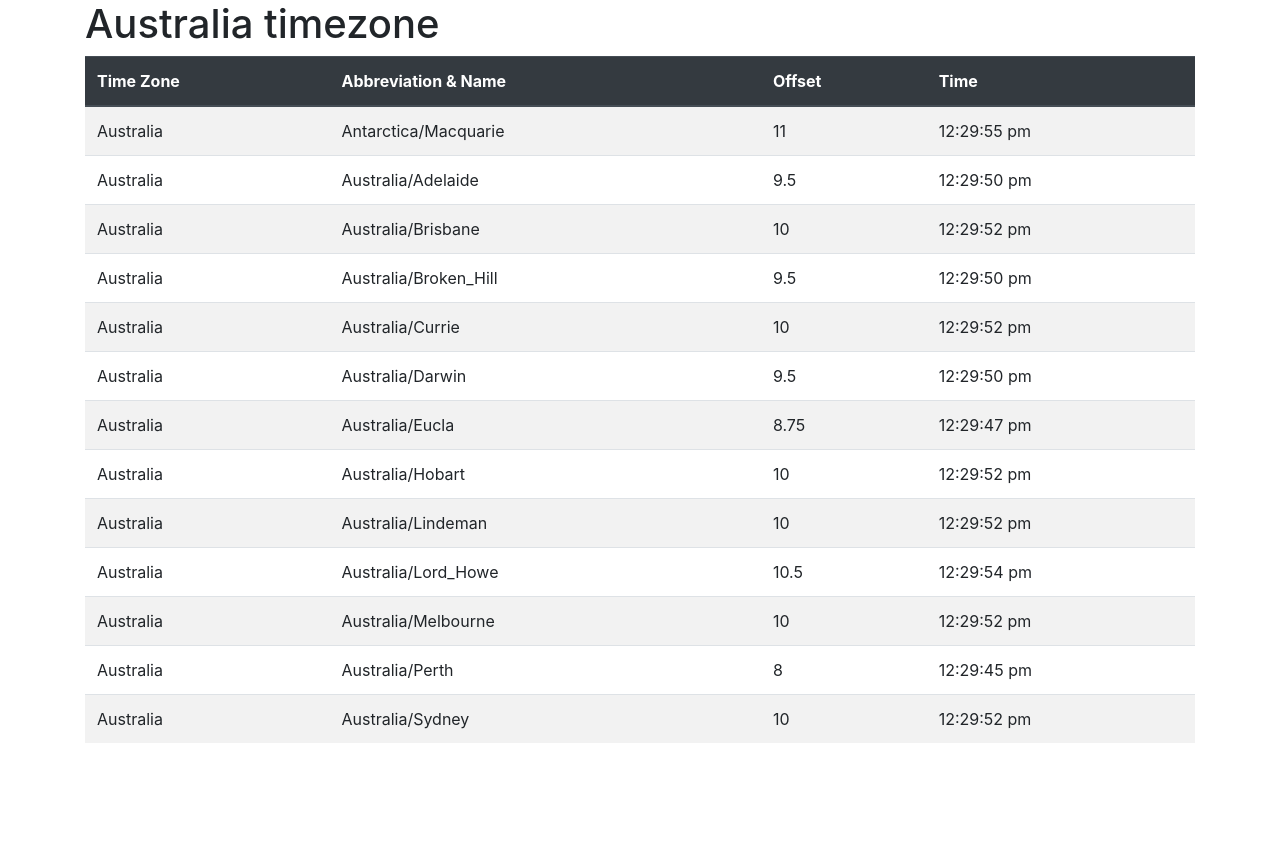
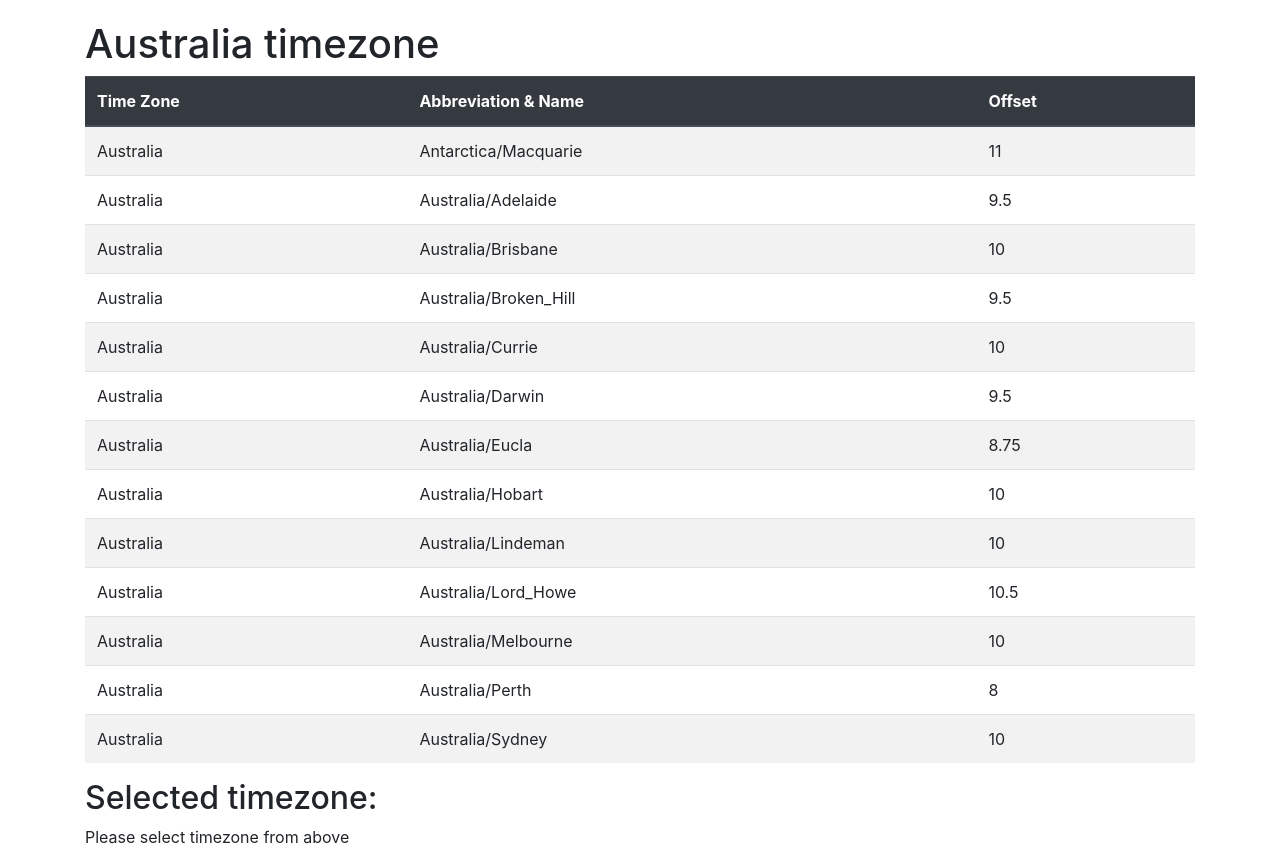
Before and after one commit to ithkfrog/react-timezone, a React (Create React App) app: page / in a window 1280 px wide. Before the commit the page ends 800 px from the top, so only its background shows below. Built offline with nearby package versions, Linux system fonts and the light colour scheme.

Commit message:
Stage1 Add second div to display selected timezone

```diff
--- a/src/App.js
+++ b/src/App.js
@@ -1,13 +1,27 @@
-import React from 'react';
-import TimeZones from './components/timeZone';
+import React, { Component } from "react";
+import SelectedTimezone from "./components/selectedTimezone";
+import TimeZones from "./components/timeZone";
+import { getZones } from "./services/mockTimezone";
 
-function App() {
-  return (
-    <div className="container">
-      <h1>Australia timezone</h1>
-      <TimeZones/>
-    </div>
-  );
+class App extends Component {
+  state = {
+    zones: getZones(),
+    selectedZone: null,
+  };
+
+  render() {
+    return (
+      <div className="container">
+        <TimeZones zones={this.state.zones} onSelected={this.handleSelected} />
+        <SelectedTimezone selectedZone={this.state.selectedZone} />
+      </div>
+    );
+  }
+
+  handleSelected = (zone) => {
+    console.log(zone.timeZone);
+    this.setState({ selectedZone: zone });
+  };
 }
 
 export default App;
--- /dev/null
+++ b/src/components/selectedTimezone.jsx
@@ -0,0 +1,35 @@
+import React, { Component } from "react";
+
+const SelectedTimezone = (props) => {
+  let detail;
+
+  if (!props.selectedZone) {
+    detail = <p>Please select timezone from above</p>;
+  } else {
+    detail = (
+      <div>
+        <p>Timezone: {props.selectedZone.zoneName}</p>
+        <p>Current time: {formatDate(props.selectedZone.timestamp)}</p>
+      </div>
+    );
+  }
+
+  return (
+    <div>
+      <h2>Selected timezone:</h2>
+      {detail}
+    </div>
+  );
+};
+
+const formatDate = (ts) => {
+  const d = new Date(ts);
+  const tf = new Intl.DateTimeFormat("en-AU", {
+    hour: "numeric",
+    minute: "numeric",
+    second: "numeric",
+  });
+  return tf.format(d);
+};
+
+export default SelectedTimezone;
--- a/src/components/timeZone.jsx
+++ b/src/components/timeZone.jsx
@@ -1,39 +1,42 @@
 import React, { Component } from "react";
-import { getZones } from "../services/mockTimezone";
+import SelectedTimezone from "./selectedTimezone";
 
 class TimeZones extends Component {
-  state = {
-    zones: getZones(),
-  };
-
   render() {
     return (
+      <React.Fragment>
+        <h1>Australia timezone</h1>
+        <div>
           <table className="table table-striped">
             <thead className="thead-dark">
               <tr>
                 <th>Time Zone</th>
                 <th>Abbreviation &amp; Name</th>
                 <th>Offset</th>
-            <th>Time</th>
               </tr>
             </thead>
             <tbody className="tr">
-          {this.state.zones.map((tz) => (
-            <tr key={tz.zoneName}>
+              {this.props.zones.map((tz) => (
+                <tr
+                  style={{ cursor: "pointer" }}
+                  onClick={() => this.props.onSelected(tz)}
+                  key={tz.zoneName}
+                >
                   <td>{tz.countryName}</td>
                   <td>{tz.zoneName}</td>
                   <td>{this.convertOffset(tz.gmtOffset)}</td>
-              <td>{this.formatDate(tz.timestamp)}</td>
                 </tr>
               ))}
             </tbody>
           </table>
+        </div>
+      </React.Fragment>
     );
   }
 
   convertOffset = (t) => {
     return t / 60 / 60;
-  }
+  };
 
   formatDate = (ts) => {
     const d = new Date(ts);
--- a/src/index.css
+++ b/src/index.css
@@ -1,5 +1,6 @@
 body {
   margin: 0;
+  padding: 20px 0 0 0;
   font-family: -apple-system, BlinkMacSystemFont, 'Segoe UI', 'Roboto', 'Oxygen',
     'Ubuntu', 'Cantarell', 'Fira Sans', 'Droid Sans', 'Helvetica Neue',
     sans-serif;
```
Lines whose indentation alone changed are shown as unchanged.
